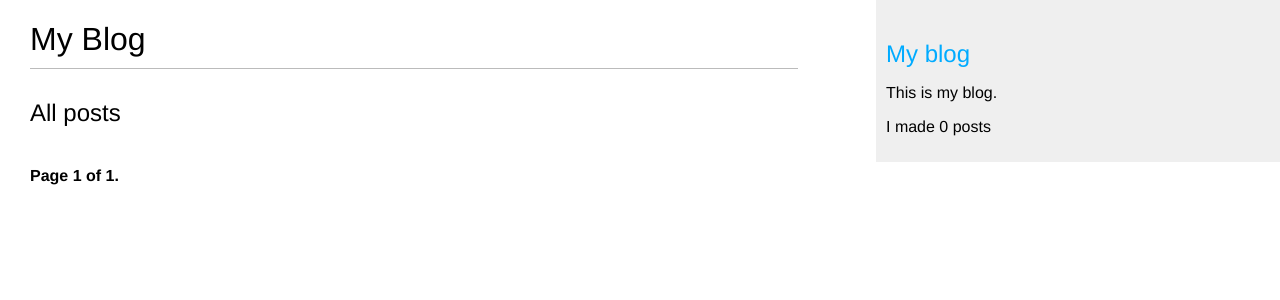
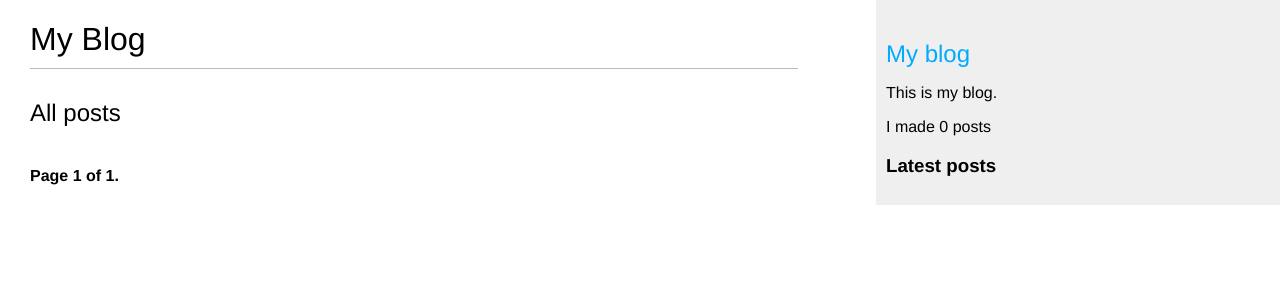
Before and after one commit to InWamos/blog_website, a Django app: page /blog/ in a window 1280 px wide. Shown: the top 300 px of the page. Run offline with Django 4.2, Linux system fonts and the light colour scheme; data that the repository does not hold is empty.

Commit message:
Add latest posts to the sidebar

```diff
--- a/blog_website/blog/templates/blog/base.html
+++ b/blog_website/blog/templates/blog/base.html
@@ -17,8 +17,12 @@
         <h2><a href="{% url 'blog:post_list' %}">My blog</a></h2>
         <p>This is my blog.</p>
         <p>
-                I made {% total_posts %} posts
+            I made {% total_posts %} posts
         </p>
+        <h3>
+            Latest posts
+        </h3>
+        {% show_latest_posts 3%}
     </div>
 </body>
 
--- /dev/null
+++ b/blog_website/blog/templates/blog/post/latest_posts.html
@@ -0,0 +1,5 @@
+<ul>
+    {% for post in latest_posts %}
+        <li><a href="{{ post.get_absolute_url }}">{{ post.title }}</a></li>
+    {% endfor %}
+</ul>
--- a/blog_website/blog/templatetags/blog_tags.py
+++ b/blog_website/blog/templatetags/blog_tags.py
@@ -6,3 +6,8 @@ register = template.Library()
 @register.simple_tag
 def total_posts() -> int:
     return Post.published.count()
+
+@register.inclusion_tag('blog/post/latest_posts.html')
+def show_latest_posts(count: int = 5) -> dict:
+    latest_posts = Post.published.order_by('-publish')[:count]
+    return {'latest_posts': latest_posts}
```
